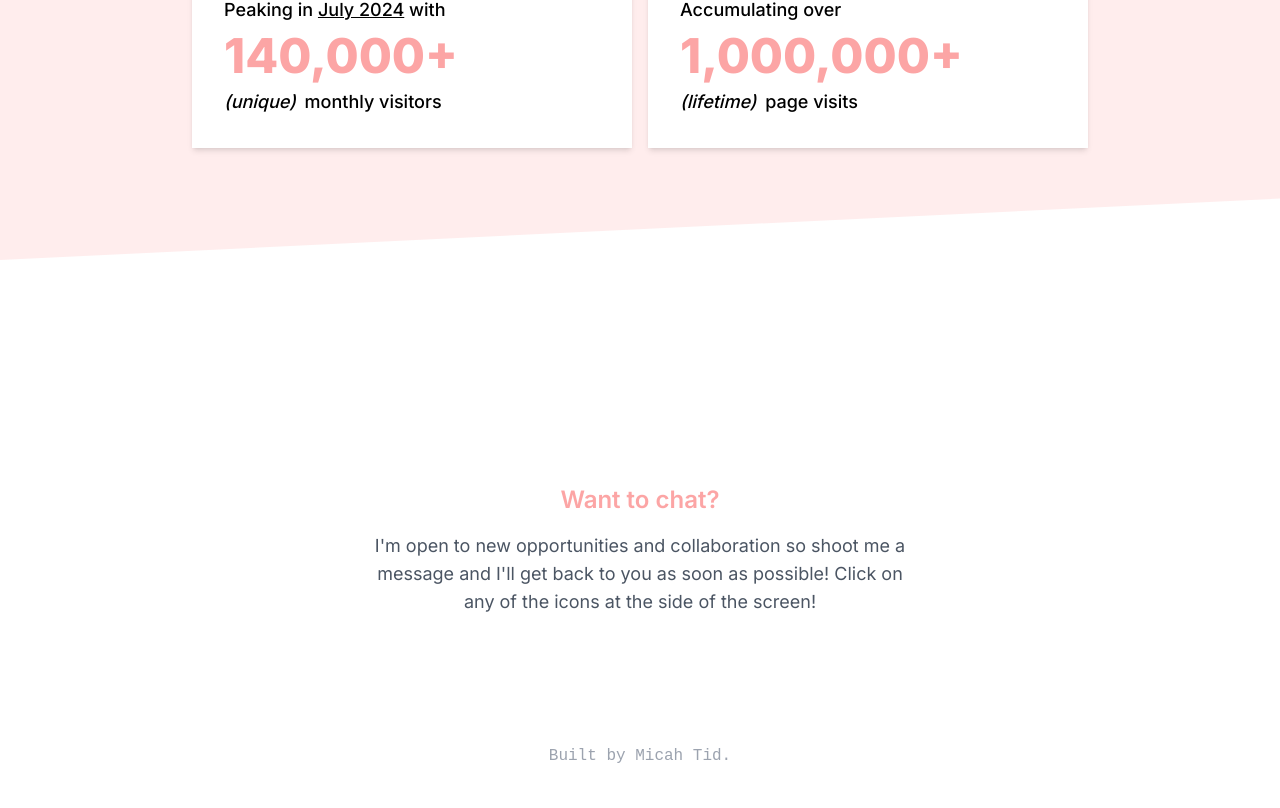
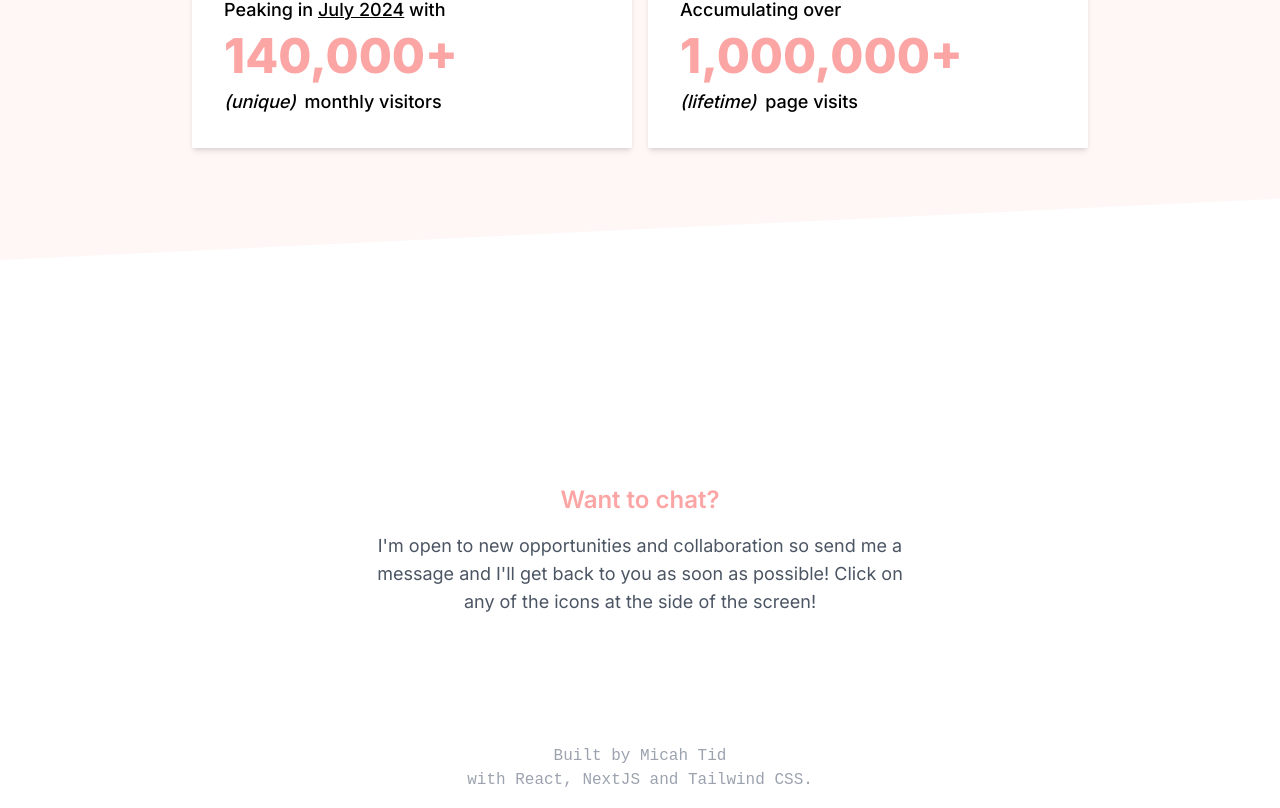
Before and after one commit to Not-Micah/portfolio-v2, a Next.js app: page / in a window 1280 px wide. Shown: the part 3548-4356 px from the top of the page. Before the commit the page ends 4332 px from the top, so only its background shows below. Built offline with nearby package versions, Linux system fonts and the light colour scheme.

Commit message:
minor ui changes

```diff
--- a/app/components/Contact.tsx
+++ b/app/components/Contact.tsx
@@ -6,8 +6,9 @@ const Contact = () => {
     max-w-[600px] mx-auto'>
         <h3 className='text-center dynamic-subheading font-semibold text-red-300'>Want to chat?</h3>
         <p className='text-center dynamic-text text-gray-600
-        mx-8'>I&apos;m open to new opportunities and collaboration so shoot me a message and I&apos;ll get back to you as soon as possible! Click on any of the icons at the side of the screen!</p>
-        <p className='mt-28 dynamic-label font-nerd text-gray-400'>Built by Micah Tid.</p>
+        mx-8'>I&apos;m open to new opportunities and collaboration so send me a message and I&apos;ll get back to you as soon as possible! Click on any of the icons at the side of the screen!</p>
+        <p className='mt-28 dynamic-label font-nerd text-gray-400
+        text-center'>Built by Micah Tid <br /> with React, NextJS and Tailwind CSS.</p>
     </div>
   )
 }
--- a/app/components/Statistics.tsx
+++ b/app/components/Statistics.tsx
@@ -6,7 +6,7 @@ const Statistics = () => {
     <div
     id="impact"
     className="mb-12 mt-64
-    bg-red-300/20 w-[100vw] clipped-div">
+    bg-red-300/10 w-[100vw] clipped-div">
       <div className="auto-margins
       flex flex-col gap-y-4 py-28">
         <Title>
--- a/app/components/Work.tsx
+++ b/app/components/Work.tsx
@@ -23,7 +23,7 @@ const Work = () => {
             <img src={project.imgPath} alt="" className={`h-full object-cover rounded-lg shadow-lg
             absolute top-0
             max-[850px]:top-1/2 max-[850px]:left-1/2 max-[850px]:transform max-[850px]:-translate-x-1/2 max-[850px]:-translate-y-1/2
-            max-[850px]:brightness-[40%] max-[850px]:w-full max-[850px]:opacity-30
+            max-[850px]:brightness-[40%] max-[850px]:w-full max-[850px]:opacity-20
             ${index % 2 === 0 ? "left-0" : "right-0"}`} />
 
             <div className="absolute top-0 h-full
@@ -39,7 +39,7 @@ const Work = () => {
             max-[850px]:items-start`}>
               <p className="font-nerd text-red-300
               max-[850px]:bg-red-300 max-[850px]:text-white/60 max-[850px]:px-2 max-[850px]:mb-2 max-[850px]:rounded-full
-              max-[850px]:-ml-2">Featured Projects</p>
+              max-[850px]:-ml-2 max-[850px]:text-sm">Featured Projects</p>
               <h3 className="text-2xl font-semibold mb-4
               max-[850px]:text-gray-800">{project.label}</h3>
               <div className="flex justify-end bg-gray-200 w-full
@@ -49,6 +49,7 @@ const Work = () => {
                 max-[850px]:text-gray-700 max-[850px]:text-left`}>{project.description}</p>
               </div>
               <div className={`flex gap-x-4 w-full flex-wrap
+              max-[850px]:gap-2
                 ${index % 2 === 0 ? "justify-end" : "justify-start"}
                 max-[850px]:justify-start`}>
                 {project.techs.map((tech, index) => (
```
